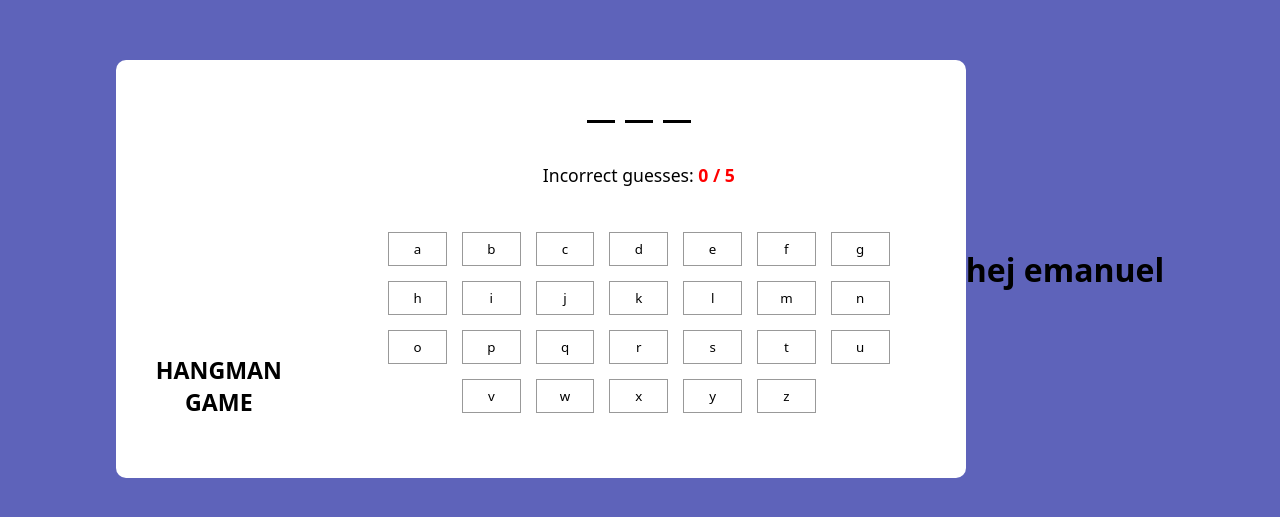
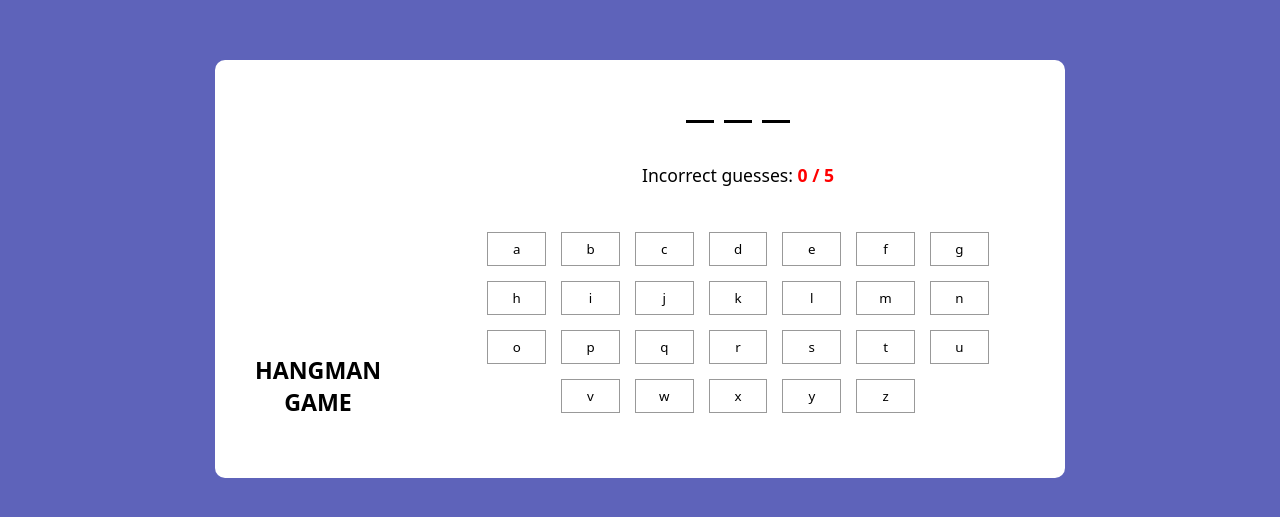
Before and after one commit to prog-Yousef/Hangman.1, a plain HTML site: page index.html in a window 1280 px wide. Shown: the part 131-648 px from the top of the page. Drawn offline with Linux system fonts and the light colour scheme.

Commit message:
first commit

```diff
--- a/index.html
+++ b/index.html
@@ -42,7 +42,6 @@
             </div>
         </div>
         <script src="index.js"></script>
-<h1>hej emanuel</h1>
     </body>
 
 </html>
```
